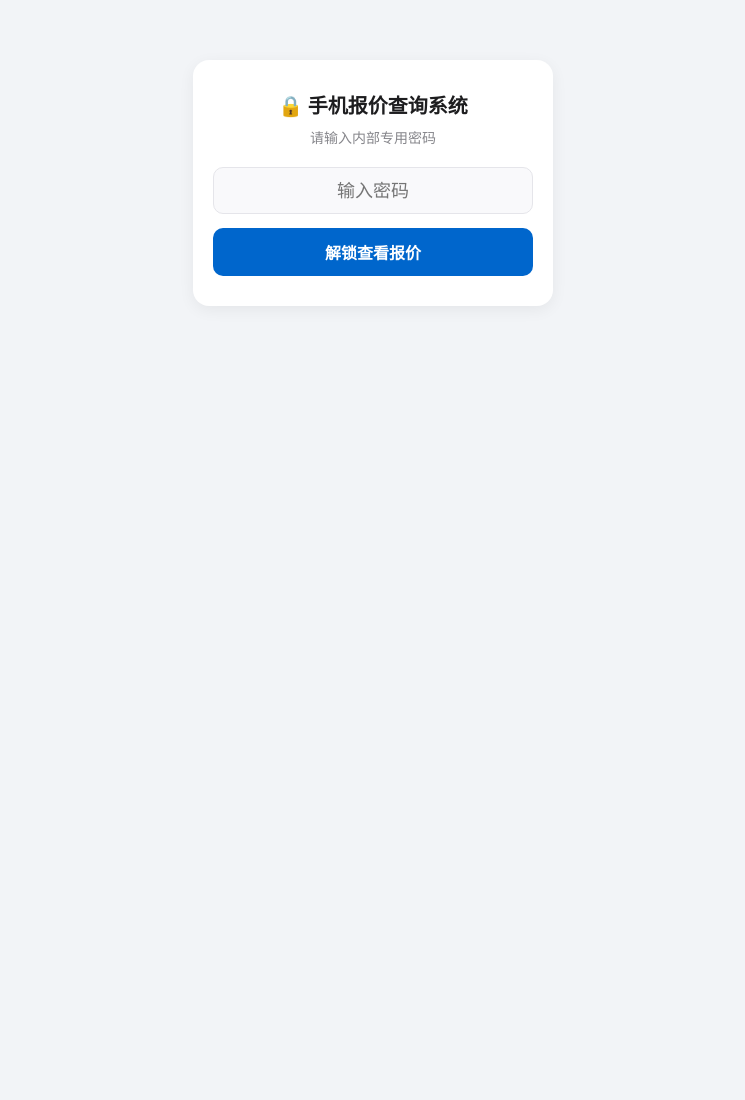
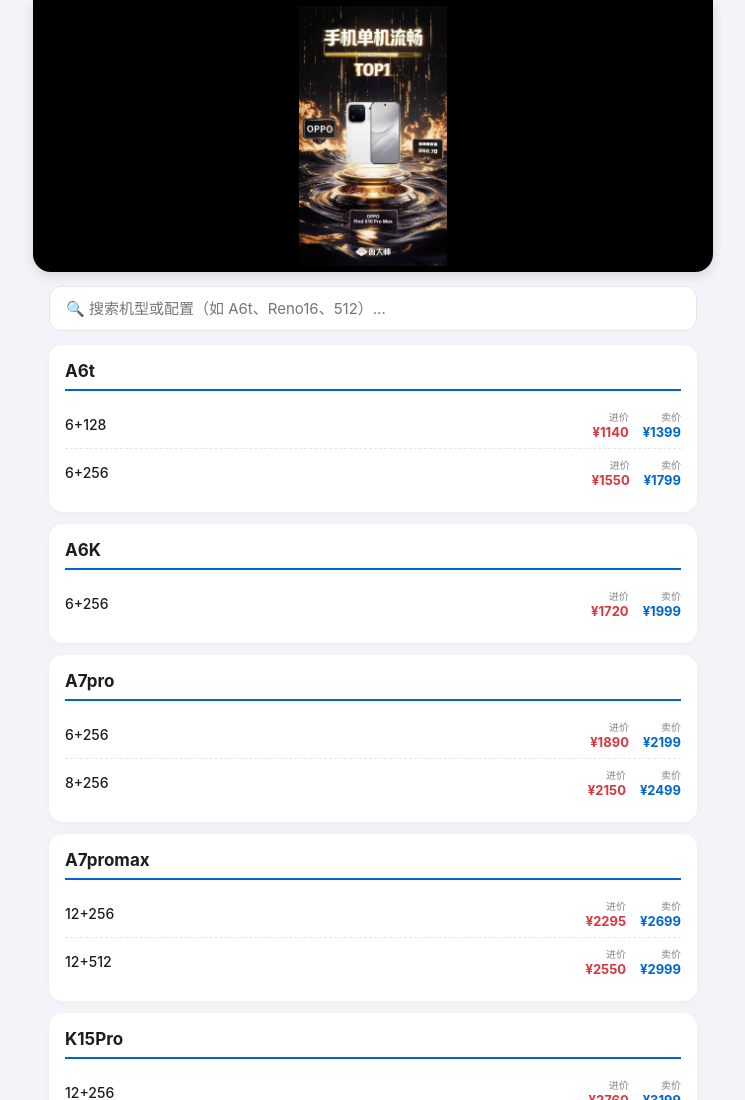
Before and after one commit to abk67216-eng/OPPO, a plain HTML site: page index.html in a window 1280 px wide. Shown: the top 1100 px of the page, without its empty margins (267-1012 px from the left). Before the commit the page ends 800 px from the top, so only its background shows below. Drawn offline with Linux system fonts and the light colour scheme.

Commit message:
Update index.html

```diff
--- a/index.html
+++ b/index.html
@@ -18,25 +18,7 @@
         * { box-sizing: border-box; margin: 0; padding: 0; font-family: -apple-system, BlinkMacSystemFont, "Segoe UI", Roboto, sans-serif; }
         body { background: var(--bg-color); color: var(--text-main); padding-bottom: 40px; }
 
-        #auth-screen {
-            max-width: 360px; margin: 60px auto 0; background: var(--card-bg);
-            padding: 30px 20px; border-radius: 16px; text-align: center;
-            box-shadow: 0 4px 16px rgba(0,0,0,0.06);
-        }
-        #auth-screen h2 { font-size: 20px; margin-bottom: 8px; }
-        #auth-screen p { color: var(--text-sub); font-size: 14px; margin-bottom: 20px; }
-        .pwd-input {
-            width: 100%; padding: 12px; font-size: 18px; text-align: center;
-            border: 1px solid var(--border); border-radius: 10px; outline: none;
-            margin-bottom: 14px; background: #f9f9fb;
-        }
-        .pwd-btn {
-            width: 100%; padding: 12px; font-size: 16px; font-weight: 600;
-            background: var(--primary); color: #fff; border: none; border-radius: 10px; cursor: pointer;
-        }
-        .error-msg { color: var(--price-w); font-size: 13px; margin-top: 10px; display: none; }
-
-        #main-screen { display: none; max-width: 680px; margin: 0 auto; }
+        #main-screen { max-width: 680px; margin: 0 auto; }
 
         /* 完整顯示海報全貌的頂部 Banner 容器 */
         .banner-container {
@@ -53,7 +35,7 @@
         .banner-img {
             width: 100%;
             height: auto;
-            max-height: 280px;
+            max-height: 260px;
             object-fit: contain;
             display: block;
             margin: 0 auto;
@@ -89,14 +71,6 @@
     </style>
 </head>
 <body>
-
-    <div id="auth-screen">
-        <h2>🔒 手机报价查询系统</h2>
-        <p>请输入内部专用密码</p>
-        <input type="password" id="pwd-input" class="pwd-input" placeholder="输入密码" maxlength="10" onkeyup="checkEnter(event)">
-        <button class="pwd-btn" id="unlock-btn" onclick="verifyPassword()">解锁查看报价</button>
-        <div id="err-tip" class="error-msg">密码错误（默认密码：8888）</div>
-    </div>
 
     <div id="main-screen">
         <div class="banner-container">
@@ -271,28 +245,15 @@
             });
         }
 
-        function verifyPassword() {
-            const inputField = document.getElementById('pwd-input');
-            const pwd = inputField ? inputField.value.trim() : '';
-            if (pwd === '8888') {
-                document.getElementById('auth-screen').style.display = 'none';
-                document.getElementById('main-screen').style.display = 'block';
-                renderCards(parseGroupedData());
-            } else {
-                document.getElementById('err-tip').style.display = 'block';
-            }
-        }
-
-        function checkEnter(event) {
-            if (event.key === 'Enter') {
-                verifyPassword();
-            }
-        }
-
         function handleSearch() {
             const kw = document.getElementById('search-input').value;
             renderCards(parseGroupedData(kw));
         }
+
+        // 頁面載入後自動渲染
+        window.onload = function() {
+            renderCards(parseGroupedData());
+        };
     </script>
 </body>
 </html>
```
